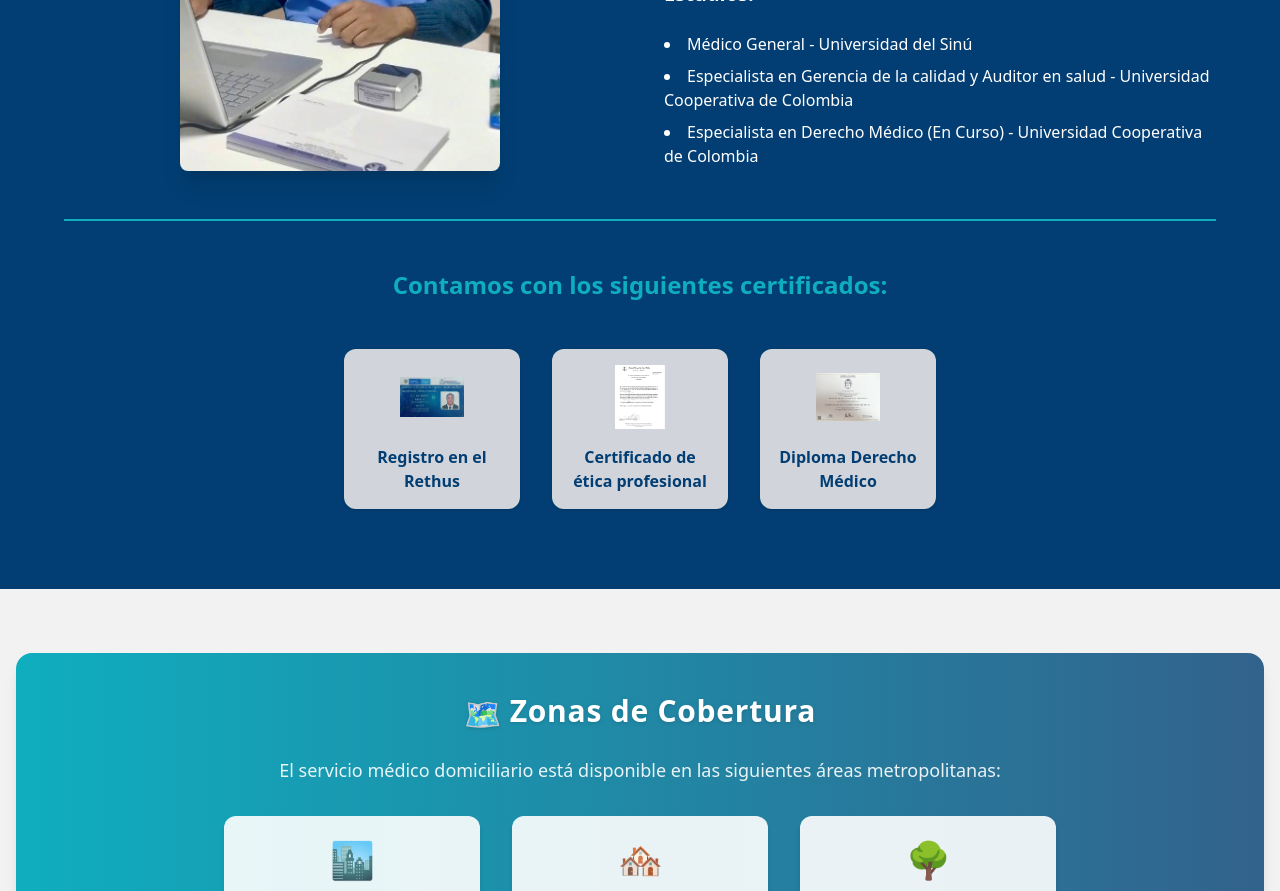
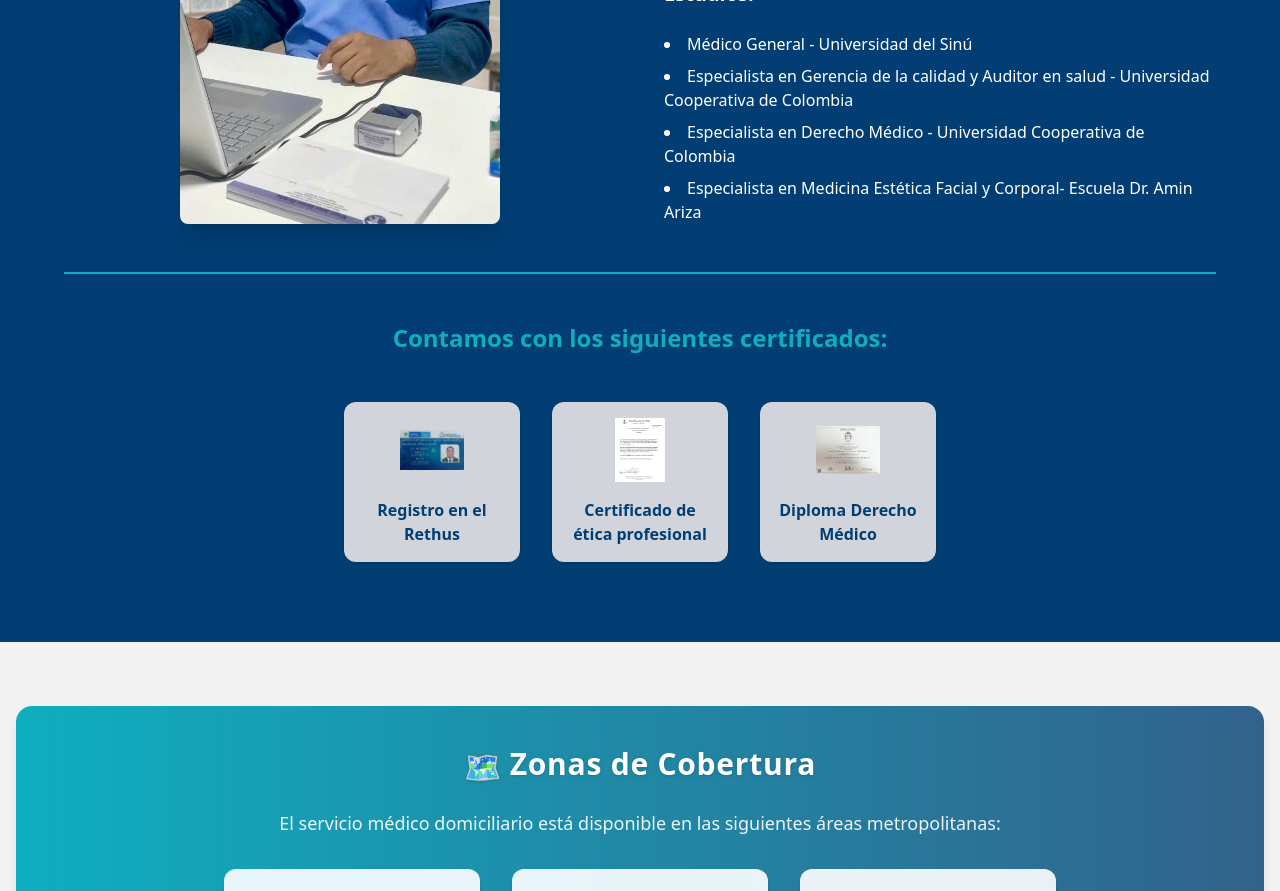
Before and after one commit to diegoandres2143/consultorio-medico, a React (Vite) app: page / in a window 1280 px wide. Shown: the part 2120-3011 px from the top of the page. Built offline with nearby package versions, Linux system fonts and the light colour scheme.

Commit message:
Se añade estudio extra - Medicina estética

```diff
--- a/src/App.tsx
+++ b/src/App.tsx
@@ -454,8 +454,11 @@ function App() {
                       - Universidad Cooperativa de Colombia
                     </li>
                     <li>
-                      Especialista en Derecho Médico (En Curso) - Universidad
+                      Especialista en Derecho Médico - Universidad
                       Cooperativa de Colombia
+                    </li>
+                    <li>
+                      Especialista en Medicina Estética Facial y Corporal- Escuela Dr. Amin Ariza
                     </li>
                   </ul>
                 </div>
```
